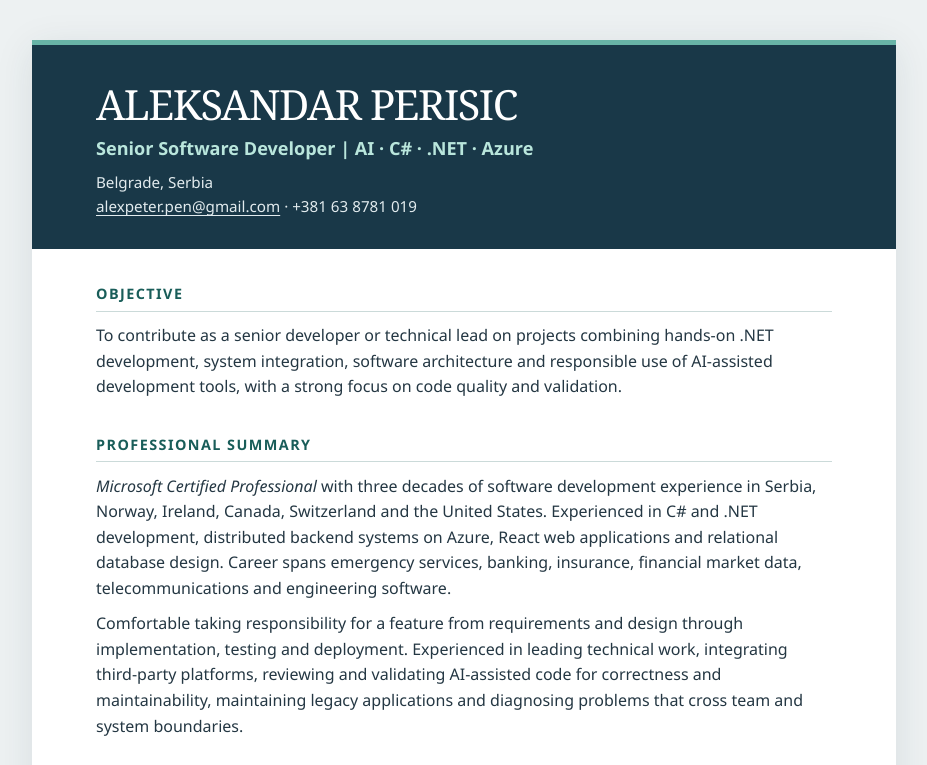
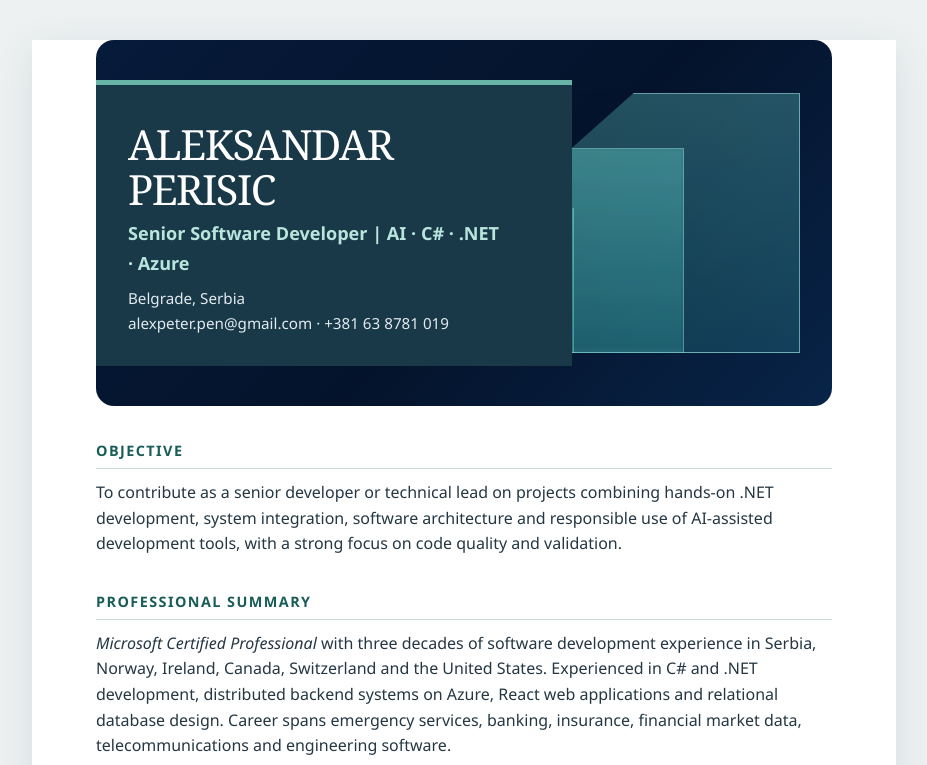
Before and after one commit to alexpeter-pen/cv, a plain HTML site: page index.html in a window 1280 px wide. Shown: the top 765 px of the page, without its empty margins (176-1103 px from the left). Drawn offline with Linux system fonts and the light colour scheme.

Commit message:
Update index.html

```diff
--- a/index.html
+++ b/index.html
@@ -230,14 +230,146 @@
       widows: 2;
     }
   }
+
+.cv-hero {
+  position: relative;
+  display: flex;
+  justify-content: space-between;
+  align-items: center;
+  gap: 2rem;
+  padding: 2.5rem 2rem;
+  border-radius: 18px;
+  overflow: hidden;
+  background: linear-gradient(135deg, #061a3a 0%, #04132b 55%, #082448 100%);
+  color: #f5f2ea;
+}
+
+.cv-hero-text {
+  position: relative;
+  z-index: 2;
+  flex: 1 1 60%;
+  max-width: 700px;
+}
+
+.cv-hero h1 {
+  margin: 0 0 0.6rem 0;
+  font-size: clamp(2.2rem, 5vw, 4.8rem);
+  line-height: 1.05;
+  font-weight: 700;
+  letter-spacing: 0.5px;
+}
+
+.cv-hero p {
+  margin: 0;
+  font-size: 1.08rem;
+  line-height: 1.65;
+  color: #f3f4f6;
+}
+
+.cv-hero p strong {
+  display: inline-block;
+  font-size: 1.2rem;
+  margin-bottom: 0.35rem;
+}
+
+.cv-hero a {
+  color: #c7f3ff;
+  text-decoration: none;
+}
+
+.cv-hero a:hover {
+  text-decoration: underline;
+}
+
+.cv-hero-art {
+  position: relative;
+  z-index: 1;
+  flex: 0 0 260px;
+  height: 260px;
+  min-width: 220px;
+}
+
+.cv-hero-art,
+.cv-hero-art::before,
+.cv-hero-art::after {
+  background: linear-gradient(180deg, rgba(125, 255, 244, 0.28), rgba(75, 220, 210, 0.18));
+  border: 1px solid rgba(180, 255, 248, 0.55);
+  box-shadow: 0 0 35px rgba(70, 220, 210, 0.18);
+  backdrop-filter: blur(2px);
+}
+
+.cv-hero-art {
+  clip-path: polygon(36% 0, 100% 0, 100% 100%, 0 100%, 0 32%);
+  opacity: 0.95;
+}
+
+.cv-hero-art::before,
+.cv-hero-art::after {
+  content: "";
+  position: absolute;
+  inset: auto;
+}
+
+.cv-hero-art::before {
+  width: 210px;
+  height: 210px;
+  right: 115px;
+  bottom: -8px;
+  clip-path: polygon(36% 0, 100% 0, 100% 100%, 0 100%, 0 32%);
+  opacity: 0.72;
+}
+
+.cv-hero-art::after {
+  width: 150px;
+  height: 150px;
+  right: 225px;
+  bottom: -8px;
+  clip-path: polygon(36% 0, 100% 0, 100% 100%, 0 100%, 0 32%);
+  opacity: 0.52;
+}
+
+@media (max-width: 900px) {
+  .cv-hero {
+    flex-direction: column;
+    align-items: flex-start;
+  }
+
+  .cv-hero-art {
+    align-self: flex-end;
+    width: 220px;
+    height: 220px;
+    flex: none;
+  }
+
+  .cv-hero-art::before {
+    width: 175px;
+    height: 175px;
+    right: 90px;
+  }
+
+  .cv-hero-art::after {
+    width: 125px;
+    height: 125px;
+    right: 170px;
+  }
+}
 </style>
 </head>
 
 <body>
 
 
-<h1 id="aleksandar-perisic">ALEKSANDAR PERISIC</h1>
-<p><strong>Senior Software Developer | AI · C# · .NET · Azure</strong><br>Belgrade, Serbia<br><a href="mailto:alexpeter.pen@gmail.com">alexpeter.pen@gmail.com</a> · +381 63 8781 019</p>
+<div class="cv-hero">
+  <div class="cv-hero-text">
+    <h1 id="aleksandar-perisic">ALEKSANDAR PERISIC</h1>
+    <p>
+      <strong>Senior Software Developer | AI · C# · .NET · Azure</strong><br>
+      Belgrade, Serbia<br>
+      <a href="mailto:alexpeter.pen@gmail.com">alexpeter.pen@gmail.com</a> · +381 63 8781 019
+    </p>
+  </div>
+  <div class="cv-hero-art" aria-hidden="true"></div>
+</div>
 
 <h2 id="objective">OBJECTIVE</h2>
 <p>To contribute as a senior developer or technical lead on projects combining hands-on .NET development, system integration, software architecture and responsible use of AI-assisted development tools, with a strong focus on code quality and validation.</p>
@@ -294,7 +426,7 @@
 <ul>
 <li>Join client development teams to deliver specific features, integrations and architectural improvements across business applications.</li>
 <li>Design, develop, test and maintain software, working with existing codebases and deployment processes.</li>
-<li>Advise clients on code quality, system architecture and maintainability, and help teams implement the improvements agreed during review.</li>
+<li>Advise clients on architecture and maintainability, review and validate AI-assisted code, and help teams implement improvements.</li>
 </ul>
 <h3 id="enghouse-locus-oslo-2024-2025-senior-software-developer">Enghouse / Locus, Oslo (2024–2025) — Senior Software Developer</h3>
 <ul>
```
